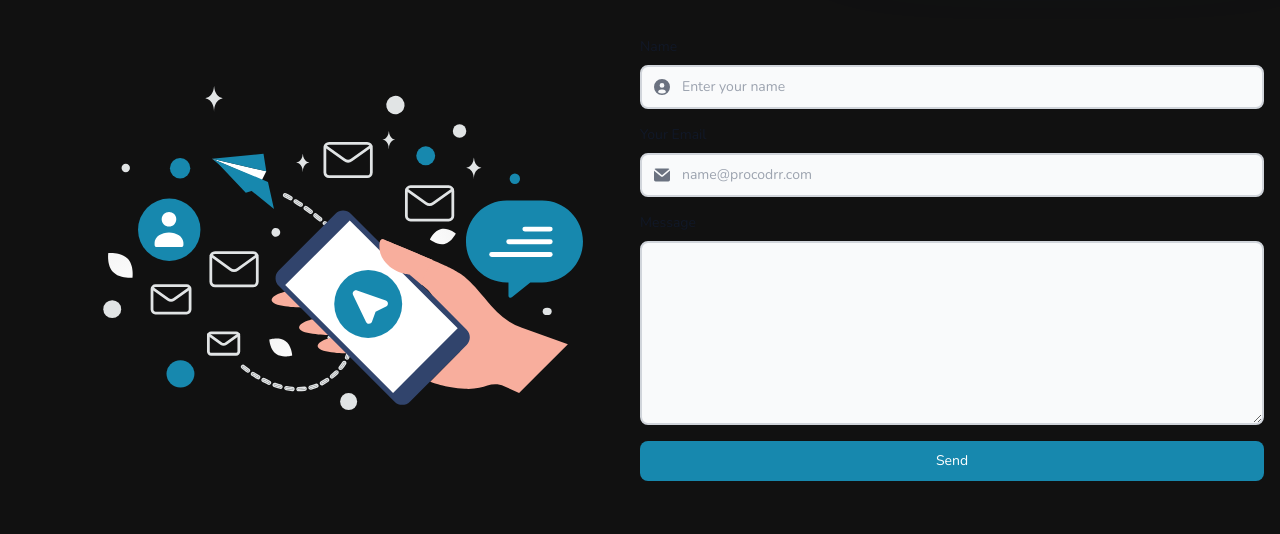
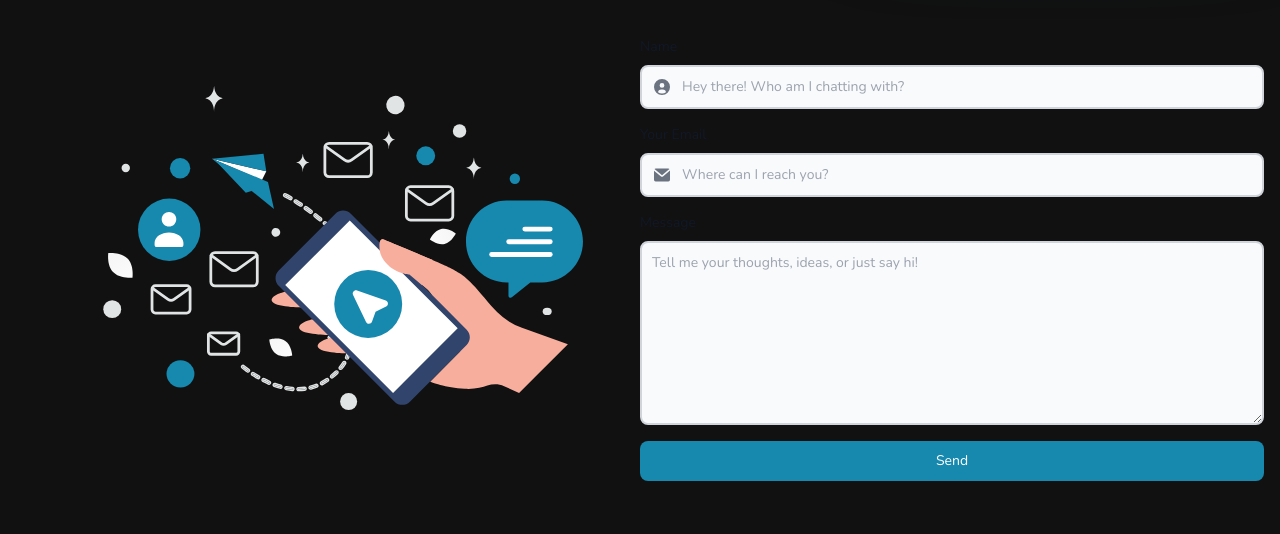
Before and after one commit to kamnajain06/PortFolio, a website: page index.html in a window 1280 px wide. Shown: the part 1662-2196 px from the top of the page. Drawn offline with nearby package versions, Linux system fonts and the light colour scheme; animation ran at ten frames a second; a script that the page names is missing.

Commit message:
Update index.html

```diff
--- a/index.html
+++ b/index.html
@@ -312,7 +312,7 @@
           </div>
           <input type="text" id="name" name="name"
             class="bg-gray-50 border-2 outline-none border-gray-300 text-gray-900 text-sm rounded-lg focus:ring-[#1788ae] focus:border-[#1788ae] block w-full ps-10 p-2.5 dark:bg-gray-700 dark:border-gray-600 dark:placeholder-gray-400 dark:text-white"
-            placeholder="Enter your name" />
+            placeholder="Hey there! Who am I chatting with?" />
         </div>
         <label for="email" class="block mb-2 text-sm font-medium text-gray-900 dark:text-white">Your Email</label>
         <div class="relative mb-4">
@@ -326,12 +326,12 @@
           </div>
           <input type="text" id="email" name="email"
             class="bg-gray-50 border-2 outline-none border-gray-300 text-gray-900 text-sm rounded-lg focus:ring-[#1788ae] focus:border-[#1788ae] block w-full ps-10 p-2.5 dark:bg-gray-700 dark:border-gray-600 dark:placeholder-gray-400 dark:text-white"
-            placeholder="name@procodrr.com" />
+            placeholder="Where can I reach you?" />
         </div>
         <label for="message" class="block mb-2 text-sm font-medium text-gray-900 dark:text-white">Message</label>
         <div class="relative mb-4">
           <div class="absolute inset-y-0 start-0 flex items-center ps-3.5 pointer-events-none"></div>
-          <textarea id="message" name="message" rows="8"
+          <textarea id="message" name="message" rows="8" placeholder="Tell me your thoughts, ideas, or just say hi!"
             class="bg-gray-50 border-2 outline-none border-gray-300 text-gray-900 text-sm rounded-lg focus:ring-[#1788ae] focus:border-[#1788ae] block w-full p-2.5 dark:bg-gray-700 dark:border-gray-600 dark:placeholder-gray-400 dark:text-white"></textarea>
         </div>
         <button type="submit"
```
